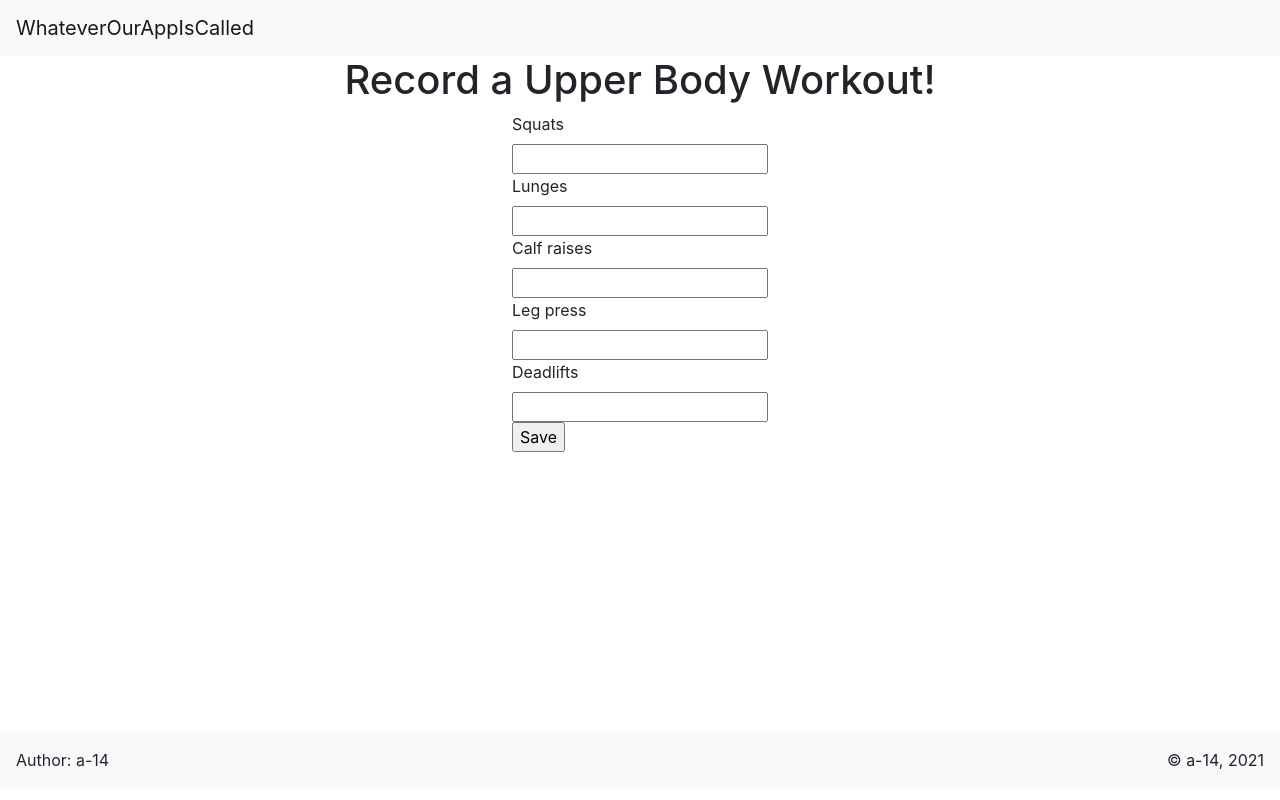
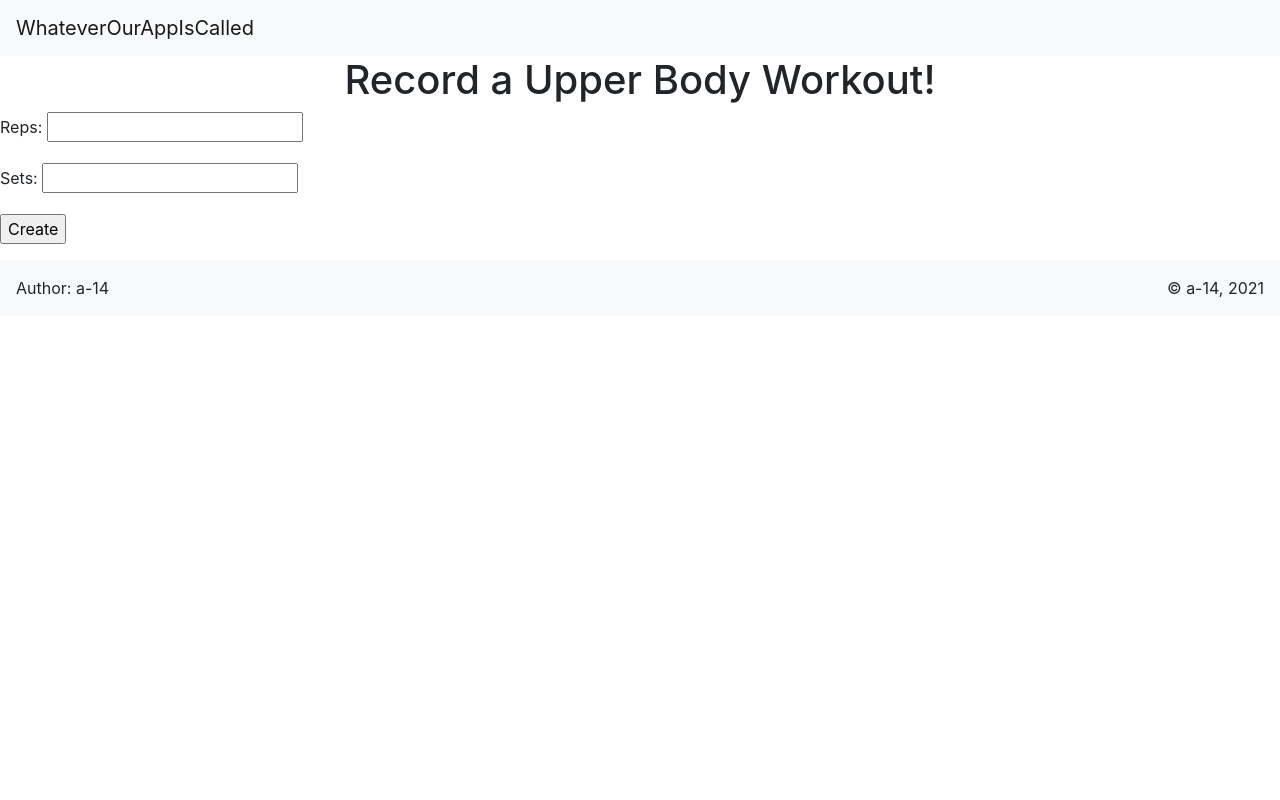
Before and after one commit to tyjclift/exercise-gamification, a Django app: page /lower/ in a window 1280 px wide. Run offline with Django 3.2, Linux system fonts and the light colour scheme; some libraries are stand-ins or nearby versions.

Commit message:
Add LowerBody model, view, and html

```diff
--- a/index/models.py
+++ b/index/models.py
@@ -20,11 +20,18 @@ class CardioForm(forms.ModelForm):
         fields = ['time', 'distance']
 
 class LowerBody(models.Model):
-    squats = models.CharField(max_length=4)
-    lunges = models.CharField(max_length=4)
-    calf_raises = models.CharField(max_length=4)
-    leg_press = models.CharField(max_length=4)
-    deadlifts = models.CharField(max_length=4)
+    # squats = models.CharField(max_length=4)
+    # lunges = models.CharField(max_length=4)
+    # calf_raises = models.CharField(max_length=4)
+    # leg_press = models.CharField(max_length=4)
+    # deadlifts = models.CharField(max_length=4)
+    reps = models.CharField(max_length=4, default='')
+    sets = models.CharField(max_length=4, default='')
+
+class LowerBodyForm(forms.ModelForm):
+    class Meta:
+        model = LowerBody
+        fields = ['reps','sets']
 
 class UpperBody(models.Model):
     # pushups = models.CharField(max_length=4)
--- a/index/templates/index/lowerbody_form.html
+++ b/index/templates/index/lowerbody_form.html
@@ -6,11 +6,17 @@
 
 <h1 class="d-flex justify-content-center">Record a Upper Body Workout!</h1>
 
-<div class="d-flex justify-content-center" style="min-height:77.5vh">
+<form action="" method="post">{% csrf_token %}
+    {{ form.as_p }}
+    <input type="submit" value="Create" />
+</form>
+
+
+<!-- <div class="d-flex justify-content-center" style="min-height:77.5vh">
     <form method="post">{% csrf_token %}
         {{ form|crispy|cut:"*" }}
         <input type="submit" value="Save">
     </form>
 </div>
-
+ -->
 {% endblock content %}
--- a/index/urls.py
+++ b/index/urls.py
@@ -7,8 +7,9 @@ urlpatterns = [
     path("", views.IndexView.as_view(), name="index"),
     path("accounts/", include("allauth.urls")),
    # path("cardio/", views.CardioView.as_view(), name="cardio"),
-    path("lower/", views.LowerBodyView.as_view(), name="lower"),
+   # path("lower/", views.LowerBodyView.as_view(), name="lower"),
    # path("upper/", views.UpperBodyView.as_view(), name="upper"),
     path("upper/", views.UpperBodyView, name="upper"),
     path("cardio/", views.CardioView, name="cardio"),
+    path("lower/", views.LowerBodyView, name="cardio"),
 ]
--- a/index/views.py
+++ b/index/views.py
@@ -13,10 +13,10 @@ class IndexView(generic.TemplateView):
 #     fields = ['running', 'biking', 'swimming', 'walking']
 #     success_url = "index/"
 
-class LowerBodyView(CreateView):
-    model = LowerBody
-    fields = ['squats', 'lunges', 'calf_raises', 'leg_press', 'deadlifts']
-    success_url = "index/"
+# class LowerBodyView(CreateView):
+#     model = LowerBody
+#     fields = ['squats', 'lunges', 'calf_raises', 'leg_press', 'deadlifts']
+#     success_url = "index/"
 
 # https://stackoverflow.com/questions/22739701/django-save-modelform
 def UpperBodyView(request):
@@ -38,3 +38,13 @@ def CardioView(request):
     context = {'form': form }
 
     return render(request, 'index/cardio_form.html', context)
+
+def LowerBodyView(request):
+    form = LowerBodyForm(request.POST or None)
+    if form.is_valid():
+        form.save()
+        querey_list = LowerBody.objects.all()
+        return render(request, 'index.html', {'querey_list': querey_list})
+    context = {'form': form }
+
+    return render(request, 'index/cardio_form.html', context)
```
